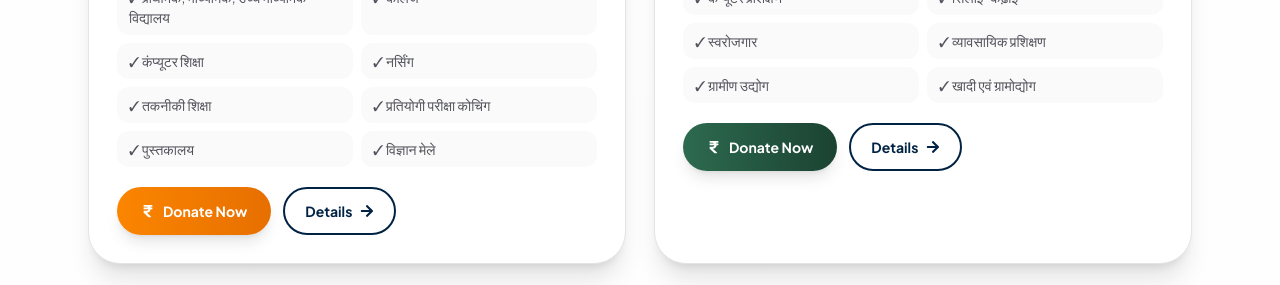
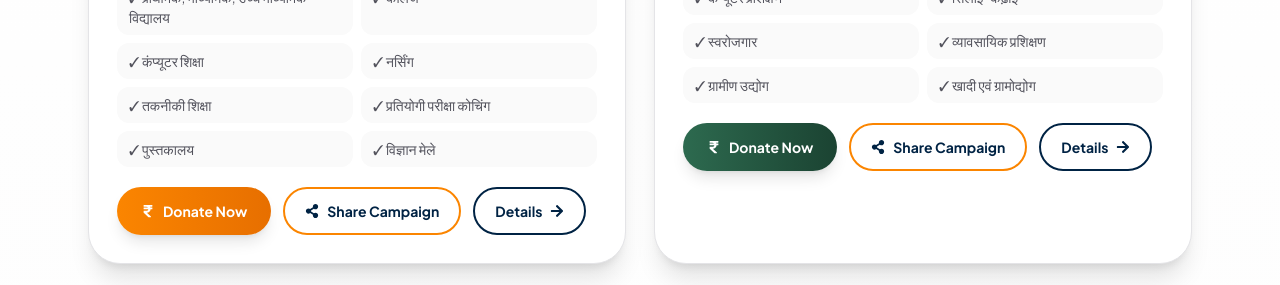
Before and after one commit to Swastiksrijan/SSF-Final, a React (Vite) app: page /Campaigns in a window 1280 px wide. Shown: the part 1960-2245 px from the top of the page. Built offline with nearby package versions, Linux system fonts and the light colour scheme; no server answers; a web font is replaced by a local one.

Commit message:
Add share buttons to all SSF campaigns

```diff
--- a/src/pages/CampaignsPage.jsx
+++ b/src/pages/CampaignsPage.jsx
@@ -3,7 +3,7 @@ import { motion } from "framer-motion";
 import {
   FaGraduationCap, FaHeartbeat, FaHome, FaLeaf, FaHandHoldingHeart,
   FaRupeeSign, FaArrowRight, FaUsers, FaChild, FaLaptopCode,
-  FaFemale, FaBullhorn, FaHandsHelping, FaMusic,
+  FaFemale, FaBullhorn, FaHandsHelping, FaMusic, FaShareAlt,
 } from "react-icons/fa";
 import { HiSparkles } from "react-icons/hi2";
 import PageHero from "../components/PageHero";
@@ -28,6 +28,16 @@ const campaigns = [
   { id:"cultural", icon:<FaMusic/>, title:"Religious & Cultural", hindi:"धार्मिक एवं सांस्कृतिक अभियान", tagline:"संस्कृति, शिक्षा और सद्भाव", items:["भजन","संस्कृत शिक्षा","संगीत","सम्मेलन","सांस्कृतिक कार्यक्रम"], gradient:"from-[#9c6644] to-[#6f4518]", image:"/images/uploads/our-campaigns-collage.jpg" },
 ];
 
+const shareCampaign = async (campaign) => {
+  const url = `${window.location.origin}/campaigns#${campaign.id}`;
+  const text = `SSF ${campaign.hindi} — ${campaign.tagline}`;
+  if (navigator.share) {
+    try { await navigator.share({ title: `SSF | ${campaign.title}`, text, url }); return; } catch (error) { if (error?.name === "AbortError") return; }
+  }
+  const whatsappUrl = `https://wa.me/?text=${encodeURIComponent(`${text}\n\n${url}`)}`;
+  window.open(whatsappUrl, "_blank", "noopener,noreferrer");
+};
+
 export default function Campaigns() {
   return <section className="min-h-screen bg-white font-inria">
     <PageHero image="/images/uploads/childhood-hero.webp" title="Our Campaigns" subtitle="SSF के विभिन्न उद्देश्यों से जुड़े अभियान — जागरूकता, सहभागिता, volunteering, partnership और responsible support के लिए।" hindiSubtitle="आप जिस उद्देश्य से जुड़ना चाहते हैं, उस अभियान को चुनें और सहयोग करें।" />
@@ -40,7 +50,7 @@ export default function Campaigns() {
         {campaigns.map((c,i)=>{ const link=RAZORPAY_CAMPAIGN_LINKS[c.id]||RAZORPAY_LINK; const dedicated=Boolean(RAZORPAY_CAMPAIGN_LINKS[c.id]); return <motion.article key={c.id} id={c.id} initial={{opacity:0,y:25}} whileInView={{opacity:1,y:0}} viewport={{once:true,amount:.1}} transition={{duration:.45}} className="overflow-hidden rounded-[2rem] border border-zinc-200 bg-white shadow-xl">
           <div className="relative h-52 overflow-hidden"><img src={c.image} alt={c.title} className="h-full w-full object-cover transition duration-700 hover:scale-105"/><div className={`absolute inset-0 bg-gradient-to-tr ${c.gradient} opacity-35`}/><div className={`absolute left-5 top-5 rounded-2xl bg-gradient-to-br ${c.gradient} p-4 text-3xl text-white shadow-xl`}>{c.icon}</div><span className="absolute right-5 top-5 rounded-full bg-white/90 px-4 py-2 text-xs font-bold text-[#002344]">Campaign {String(i+1).padStart(2,"0")}</span></div>
           <div className="p-7"><h3 className="text-2xl font-serif font-bold text-[#002344] md:text-3xl">{c.title}</h3><p className="mt-1 text-sm font-semibold text-zinc-400">{c.hindi}</p><p className={`mt-3 bg-gradient-to-r ${c.gradient} bg-clip-text font-bold text-transparent`}>{c.tagline}</p><div className="mt-5 grid grid-cols-1 gap-2 sm:grid-cols-2">{c.items.map(item=><div key={item} className="rounded-xl bg-zinc-50 px-3 py-2 text-sm text-zinc-600">✓ {item}</div>)}</div>
-            <div className="mt-5 flex flex-wrap gap-3"><a href={link} target="_blank" rel="noopener noreferrer" className={`inline-flex items-center gap-2 rounded-full bg-gradient-to-r ${c.gradient} px-6 py-3 text-sm font-bold text-white shadow-lg transition hover:-translate-y-0.5`}><FaRupeeSign/>{dedicated?"Donate to This Campaign":"Donate Now"}</a><Link to="/DonateAndSupport" className="inline-flex items-center gap-2 rounded-full border-2 border-[#002344] px-5 py-3 text-sm font-bold text-[#002344] transition hover:bg-[#002344] hover:text-white">Details <FaArrowRight/></Link></div>
+            <div className="mt-5 flex flex-wrap gap-3"><a href={link} target="_blank" rel="noopener noreferrer" className={`inline-flex items-center gap-2 rounded-full bg-gradient-to-r ${c.gradient} px-6 py-3 text-sm font-bold text-white shadow-lg transition hover:-translate-y-0.5`}><FaRupeeSign/>{dedicated?"Donate to This Campaign":"Donate Now"}</a><button type="button" onClick={()=>shareCampaign(c)} className="inline-flex items-center gap-2 rounded-full border-2 border-[#fb8500] px-5 py-3 text-sm font-bold text-[#002344] transition hover:bg-[#fb8500] hover:text-white" aria-label={`Share ${c.title} campaign`}><FaShareAlt/> Share Campaign</button><Link to="/DonateAndSupport" className="inline-flex items-center gap-2 rounded-full border-2 border-[#002344] px-5 py-3 text-sm font-bold text-[#002344] transition hover:bg-[#002344] hover:text-white">Details <FaArrowRight/></Link></div>
           </div></motion.article> })}
       </div>
     </div></div>
```
